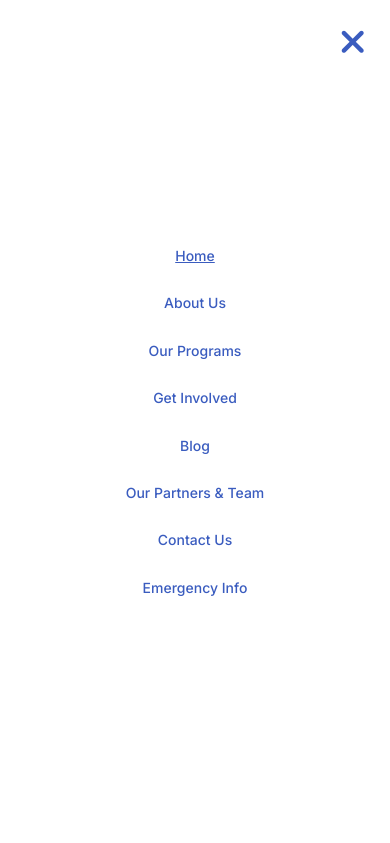
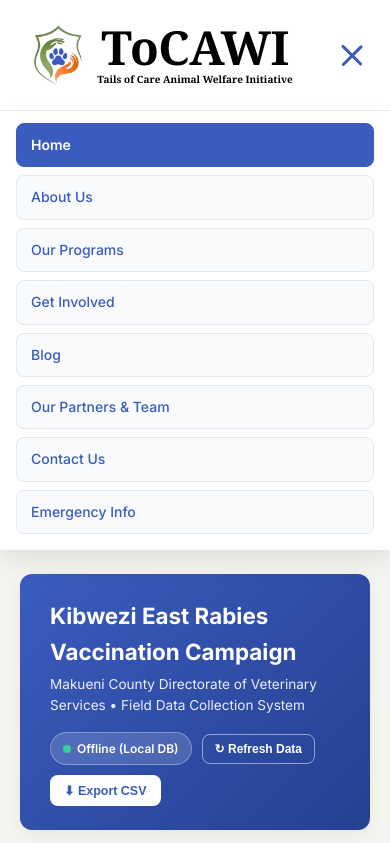
Before and after one commit to tocawi/dhybrid, a plain HTML site: page index.html in a window 390 px wide. Both pictures are taken after a click on the button "Toggle Navigation Menu". Shown: the top 843 px of the page. Drawn offline with nearby package versions, Linux system fonts and the light colour scheme; no server answers.

Commit message:
Refactor header and navigation styles with enhancements
Updated header and navigation styles for better responsiveness and added smart retracting functionality.

```diff
--- a/index.html
+++ b/index.html
@@ -79,21 +79,21 @@
         }
 
         /* ==========================================================================
-           EXACT REFERENCE HEADER & NAVIGATION BAR
+           HEADER & SMART RETRACTING NAVIGATION BAR
            ========================================================================== */
         .site-header {
             background-color: var(--clr-bg-white);
-            height: var(--header-height);
+            min-height: var(--header-height);
             position: sticky;
             top: 0;
-            z-index: 100;
+            z-index: 1000;
             box-shadow: 0 2px 10px rgba(0, 0, 0, 0.04);
         }
 
         .header-container {
             max-width: var(--max-content-width);
             margin: 0 auto;
-            height: 100%;
+            height: var(--header-height);
             display: flex;
             justify-content: space-between;
             align-items: center;
@@ -162,107 +162,92 @@
             text-decoration: underline;
         }
 
+        /* Hamburger Button with Smooth Morphing Bars */
         .menu-toggle {
             display: none;
             flex-direction: column;
             justify-content: space-between;
             width: 28px;
-            height: 18px;
+            height: 20px;
             background: transparent;
             border: none;
             cursor: pointer;
             padding: 0;
-            z-index: 101;
+            z-index: 1002;
         }
 
         .hamburger-bar {
             width: 100%;
-            height: 2px;
+            height: 2.5px;
+            border-radius: 2px;
             background-color: var(--clr-blue-primary);
-            transition: all 0.3s ease;
-        }
-
-        /* Full-Screen Mobile Navigation Overlay */
-        .mobile-nav-overlay {
-            position: fixed;
-            top: 0;
-            left: 0;
-            width: 100vw;
-            height: 100vh;
+            transition: transform 0.3s cubic-bezier(0.4, 0, 0.2, 1), opacity 0.2s ease;
+            transform-origin: center;
+        }
+
+        .menu-toggle.is-active .hamburger-bar:nth-child(1) {
+            transform: translateY(8.75px) rotate(45deg);
+        }
+
+        .menu-toggle.is-active .hamburger-bar:nth-child(2) {
+            opacity: 0;
+        }
+
+        .menu-toggle.is-active .hamburger-bar:nth-child(3) {
+            transform: translateY(-8.75px) rotate(-45deg);
+        }
+
+        /* Smart Retracting Inline Mobile Drawer (Non-Blocking) */
+        .mobile-nav-drawer {
+            max-height: 0;
+            overflow: hidden;
             background-color: var(--clr-bg-white);
-            z-index: 1000;
-            display: flex;
-            flex-direction: column;
-            justify-content: center;
-            align-items: center;
-            transform: translateX(100%);
-            transition: transform 0.4s cubic-bezier(0.16, 1, 0.3, 1);
-        }
-
-        .mobile-nav-overlay.is-active {
-            transform: translateX(0);
-        }
-
-        .close-menu {
-            position: absolute;
-            top: 24px;
-            right: 24px;
-            background: transparent;
-            border: none;
-            cursor: pointer;
-        }
-
-        .xmark-icon {
-            font-size: 2.2rem;
-            color: var(--clr-blue-primary);
+            border-top: 1px solid transparent;
+            transition: max-height 0.36s cubic-bezier(0.4, 0, 0.2, 1),
+                        border-color 0.3s ease,
+                        box-shadow 0.3s ease;
+        }
+
+        .mobile-nav-drawer.is-active {
+            max-height: 440px;
+            border-top-color: var(--border-light);
+            box-shadow: 0 12px 24px rgba(0, 0, 0, 0.07);
         }
 
         .mobile-nav-links {
-            display: flex;
-            flex-direction: column;
-            align-items: center;
-            gap: 25px;
+            display: grid;
+            grid-template-columns: repeat(2, 1fr);
+            gap: 8px 12px;
+            padding: 16px 24px 20px;
+            max-width: var(--max-content-width);
+            margin: 0 auto;
         }
 
         .mobile-link {
             font-size: 14px;
             font-weight: 500;
             color: var(--clr-blue-primary);
+            padding: 10px 14px;
+            border-radius: 8px;
+            background-color: var(--surface-alt);
+            border: 1px solid var(--border-light);
+            display: flex;
+            align-items: center;
+            justify-content: space-between;
+            transition: background-color 0.2s ease, transform 0.15s ease;
+        }
+
+        .mobile-link:hover,
+        .mobile-link:active {
+            background-color: #eef2ff;
+            transform: translateX(2px);
         }
 
         .mobile-link.active {
-            text-decoration: underline;
-        }
-
-        /* Global Floating Donate Button */
-        .global-floating-donate-btn {
-            position: fixed;
-            top: 130px;
-            right: 24px;
-            background-color: #3a5cbf;
-            color: #ffffff !important;
-            padding: 12px 24px;
-            font-family: 'Inter', sans-serif;
+            background-color: var(--clr-blue-primary);
+            color: #ffffff;
+            border-color: var(--clr-blue-primary);
             font-weight: 600;
-            font-size: 1rem;
-            text-decoration: none !important;
-            border-radius: 50px;
-            box-shadow: 0 4px 15px rgba(58, 92, 191, 0.35);
-            z-index: 990;
-            display: flex;
-            align-items: center;
-            gap: 8px;
-            transition: transform 0.25s cubic-bezier(0.175, 0.885, 0.32, 1.275), background-color 0.2s ease, box-shadow 0.2s ease;
-        }
-
-        .global-floating-donate-btn:hover {
-            background-color: #2b4699;
-            transform: scale(1.05);
-            box-shadow: 0 6px 22px rgba(58, 92, 191, 0.5);
-        }
-
-        .global-floating-donate-btn i {
-            font-size: 0.95rem;
         }
 
         /* ==========================================================================
@@ -600,7 +585,7 @@
         .btn-del { color: var(--red); }
 
         .map-panel { margin-top: 20px; background: var(--surface); padding: 20px; border-radius: var(--radius); border: 1px solid var(--border-light); box-shadow: var(--shadow); }
-        #map { height: 350px; width: 100%; border-radius: 8px; border: 1px solid var(--border); margin-top: 12px; }
+        #map { height: 350px; width: 100%; border-radius: 8px; border: 1px solid var(--border); margin-top: 12px; position: relative; z-index: 1; }
 
         /* ==========================================================================
            EXACT REFERENCE FOOTER & BACK TO TOP BUTTON
@@ -743,13 +728,6 @@
         /* ==========================================================================
            RESPONSIVE MEDIA QUERIES
            ========================================================================== */
-        @media (max-width: 1024px) {
-            .global-floating-donate-btn {
-                top: 115px;
-                right: 16px;
-            }
-        }
-
         @media (max-width: 768px) {
             .header-container {
                 position: relative;
@@ -797,13 +775,6 @@
                 margin-right: 0;
             }
 
-            .global-floating-donate-btn {
-                top: 105px;
-                right: 16px;
-                padding: 10px 18px;
-                font-size: 0.9rem;
-            }
-
             .floating-top-btn {
                 bottom: 20px;
                 right: 20px;
@@ -812,10 +783,10 @@
             }
         }
 
-        @media (max-width: 480px) {
-            .global-floating-donate-btn {
-                top: 100px;
-                right: 12px;
+        @media (max-width: 420px) {
+            .mobile-nav-links {
+                grid-template-columns: 1fr;
+                padding: 12px 16px 16px;
             }
         }
 
@@ -828,8 +799,8 @@
 </head>
 <body>
 
-    <!-- Header / Navigation Bar -->
-    <header class="site-header">
+    <!-- Header / Navigation Bar with Smart Retracting Drawer -->
+    <header class="site-header" id="siteHeader">
         <div class="header-container">
             <a href="index.html" class="logo-area">
                 <img src="images/logo.png" alt="ToCAWI Logo" class="header-logo-img">
@@ -851,21 +822,16 @@
                 <a href="#" class="nav-link">Emergency Info</a>
             </nav>
 
-            <!-- Hamburger Button for Mobile Menu -->
-            <button class="menu-toggle" id="menuToggle" aria-label="Open Navigation Menu">
+            <!-- Hamburger Button (Morphs cleanly between bars & X) -->
+            <button class="menu-toggle" id="menuToggle" aria-expanded="false" aria-controls="mobileNav" aria-label="Toggle Navigation Menu">
                 <span class="hamburger-bar"></span>
                 <span class="hamburger-bar"></span>
                 <span class="hamburger-bar"></span>
             </button>
         </div>
-    </header>
-
-
-    <!-- Full-Screen Mobile Navigation Overlay -->
-    <div class="mobile-nav-overlay" id="mobileNav">
-        <button class="close-menu" id="menuClose" aria-label="Close Navigation Menu">
-            <i class="fa-solid xmark-icon fa-xmark"></i>
-        </button>
+
+        <!-- Non-Blocking Inline Mobile Navigation Drawer -->
+        <div class="mobile-nav-drawer" id="mobileNav" aria-hidden="true">
             <nav class="mobile-nav-links">
                 <a href="index.html" class="mobile-link active">Home</a>
                 <a href="#" class="mobile-link">About Us</a>
@@ -877,6 +843,7 @@
                 <a href="#" class="mobile-link">Emergency Info</a>
             </nav>
         </div>
+    </header>
 
     <!-- Main Dashboard Container -->
     <main class="main-wrapper">
@@ -1165,28 +1132,73 @@
         const GAS_WEB_APP_URL = "https://script.google.com/macros/s/AKfycbyGjqvIxO_jRdH4fM6snzNTB-82bnWxtp3TG9XALtQeTpAuHygYP0Xp3qni8vi60I-I/exec";
 
         document.addEventListener('DOMContentLoaded', function() {
+            const siteHeader = document.getElementById('siteHeader');
             const menuToggle = document.getElementById('menuToggle');
             const mobileNav = document.getElementById('mobileNav');
-            const menuClose = document.getElementById('menuClose');
+            const mobileLinks = mobileNav.querySelectorAll('.mobile-link');
             const scrollTopBtn = document.getElementById('floatingBackToTop');
-
-            menuToggle.addEventListener('click', function() {
+            let lastScrollY = window.scrollY;
+
+            function openMenu() {
                 mobileNav.classList.add('is-active');
-                document.body.style.overflow = 'hidden';
+                menuToggle.classList.add('is-active');
+                menuToggle.setAttribute('aria-expanded', 'true');
+                mobileNav.setAttribute('aria-hidden', 'false');
+            }
+
+            function closeMenu() {
+                if (!mobileNav.classList.contains('is-active')) return;
+                mobileNav.classList.remove('is-active');
+                menuToggle.classList.remove('is-active');
+                menuToggle.setAttribute('aria-expanded', 'false');
+                mobileNav.setAttribute('aria-hidden', 'true');
+            }
+
+            // Toggle drawer on hamburger tap
+            menuToggle.addEventListener('click', function(e) {
+                e.stopPropagation();
+                if (mobileNav.classList.contains('is-active')) {
+                    closeMenu();
+                } else {
+                    openMenu();
+                }
             });
 
-            menuClose.addEventListener('click', function() {
-                mobileNav.classList.remove('is-active');
-                document.body.style.overflow = '';
+            // Auto-retract when a menu link is tapped
+            mobileLinks.forEach(link => {
+                link.addEventListener('click', closeMenu);
             });
 
+            // Auto-retract when tapping anywhere outside the header/drawer
+            document.addEventListener('click', function(e) {
+                if (!siteHeader.contains(e.target)) {
+                    closeMenu();
+                }
+            });
+
+            // Auto-retract if viewport resizes past mobile breakpoint
+            window.addEventListener('resize', function() {
+                if (window.innerWidth > 768) {
+                    closeMenu();
+                }
+            });
+
+            // Smart scroll listener: retract menu when user scrolls into content & toggle back-to-top
             window.addEventListener('scroll', function() {
-                if (window.scrollY > 400) {
+                const currentScrollY = window.scrollY;
+
+                // Retract drawer if user scrolls more than 25px while it's open
+                if (mobileNav.classList.contains('is-active') && Math.abs(currentScrollY - lastScrollY) > 25) {
+                    closeMenu();
+                }
+                lastScrollY = currentScrollY;
+
+                if (currentScrollY > 400) {
                     scrollTopBtn.classList.add('visible');
                 } else {
                     scrollTopBtn.classList.remove('visible');
                 }
-            });
+            }, { passive: true });
 
             scrollTopBtn.addEventListener('click', function() {
                 window.scrollTo({
```
Lines whose indentation alone changed are shown as unchanged.
